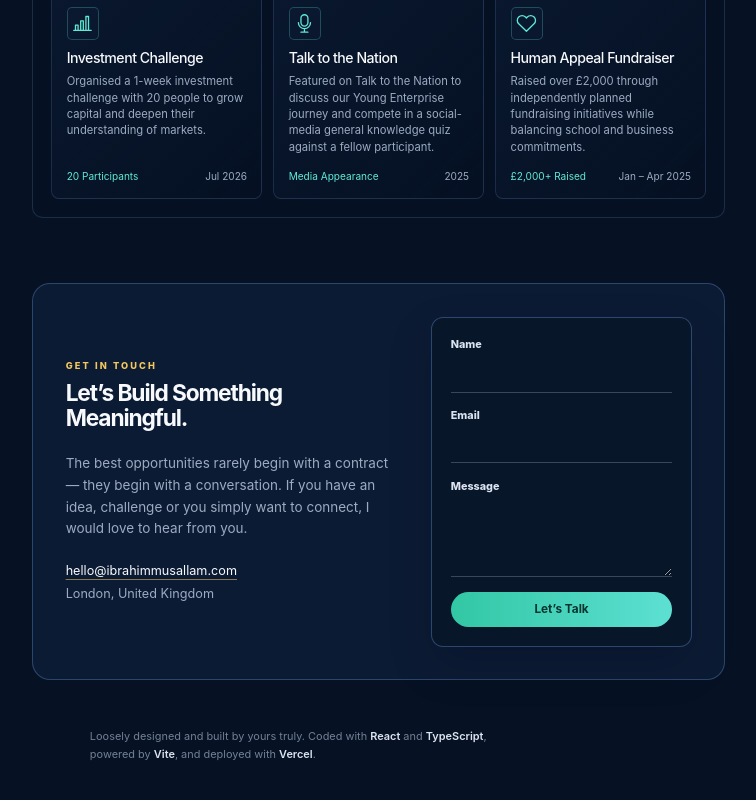
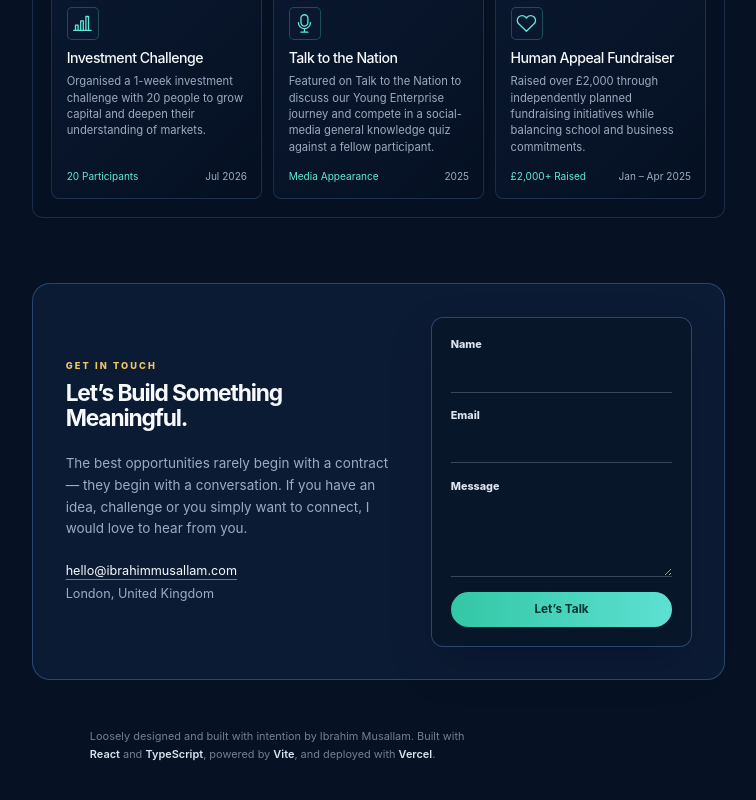
Before and after one commit to ibrahimmusallam10/Ibrahim-sConciergeUK, a React (Vite) app: page / in a window 1280 px wide. Shown: the part 3305-4105 px from the top of the page, without its empty margins (507-1263 px from the left). Built offline with nearby package versions, Linux system fonts and the light colour scheme.

Commit message:
Refine site credit
Co-authored-by: Ibrahim Musallam <ibrahimmusallam@Ibrahims-MacBook-Neo.local>

```diff
--- a/src/App.tsx
+++ b/src/App.tsx
@@ -512,7 +512,7 @@ export default function App() {
         </section>
 
         <footer className="site-credit">
-          Loosely designed and built by yours truly. Coded with{' '}
+          Loosely designed and built with intention by Ibrahim Musallam. Built with{' '}
           <a href="https://react.dev/" target="_blank" rel="noreferrer">React</a> and{' '}
           <a href="https://www.typescriptlang.org/" target="_blank" rel="noreferrer">TypeScript</a>, powered by{' '}
           <a href="https://vite.dev/" target="_blank" rel="noreferrer">Vite</a>, and deployed with{' '}
```
